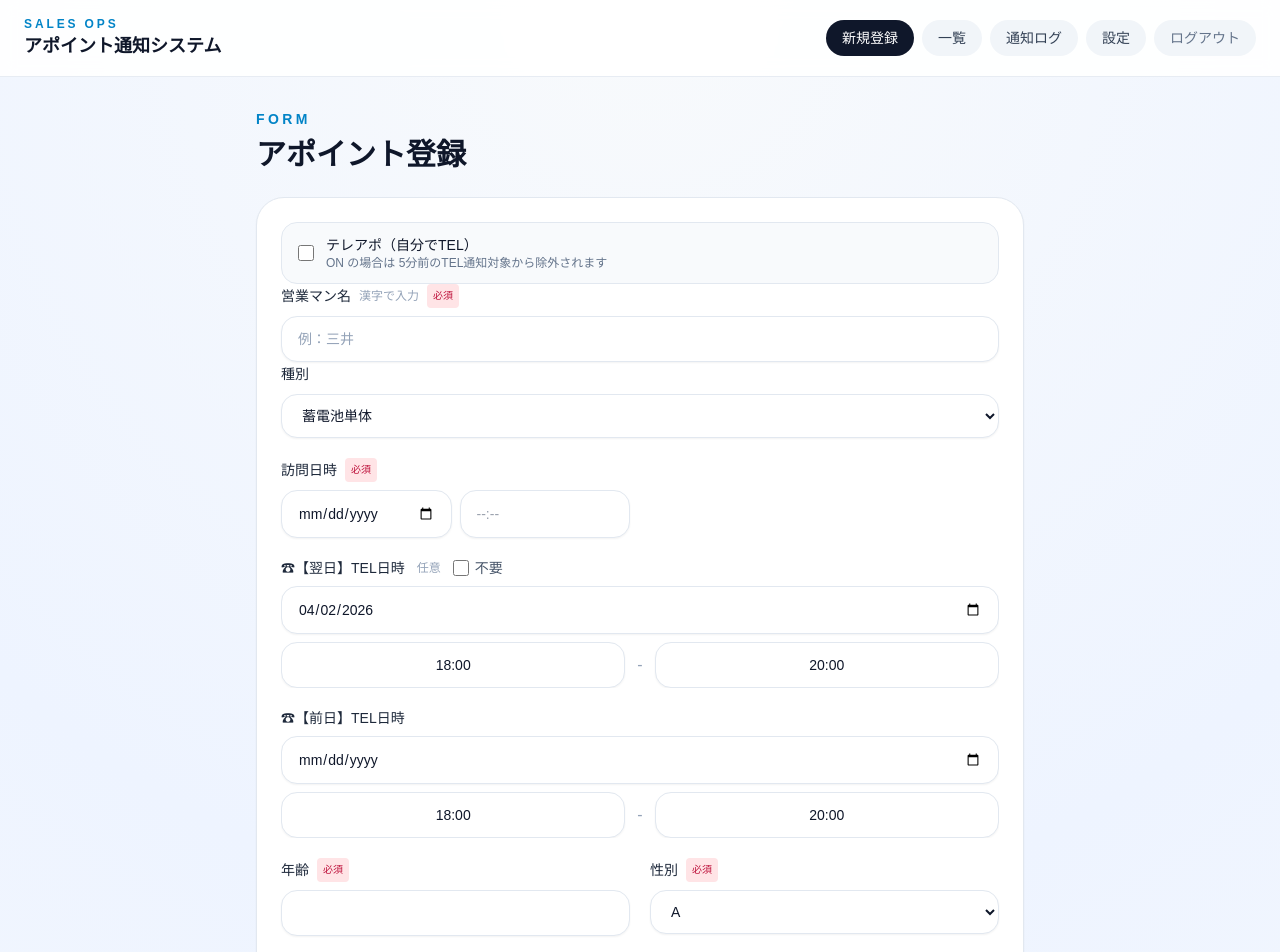
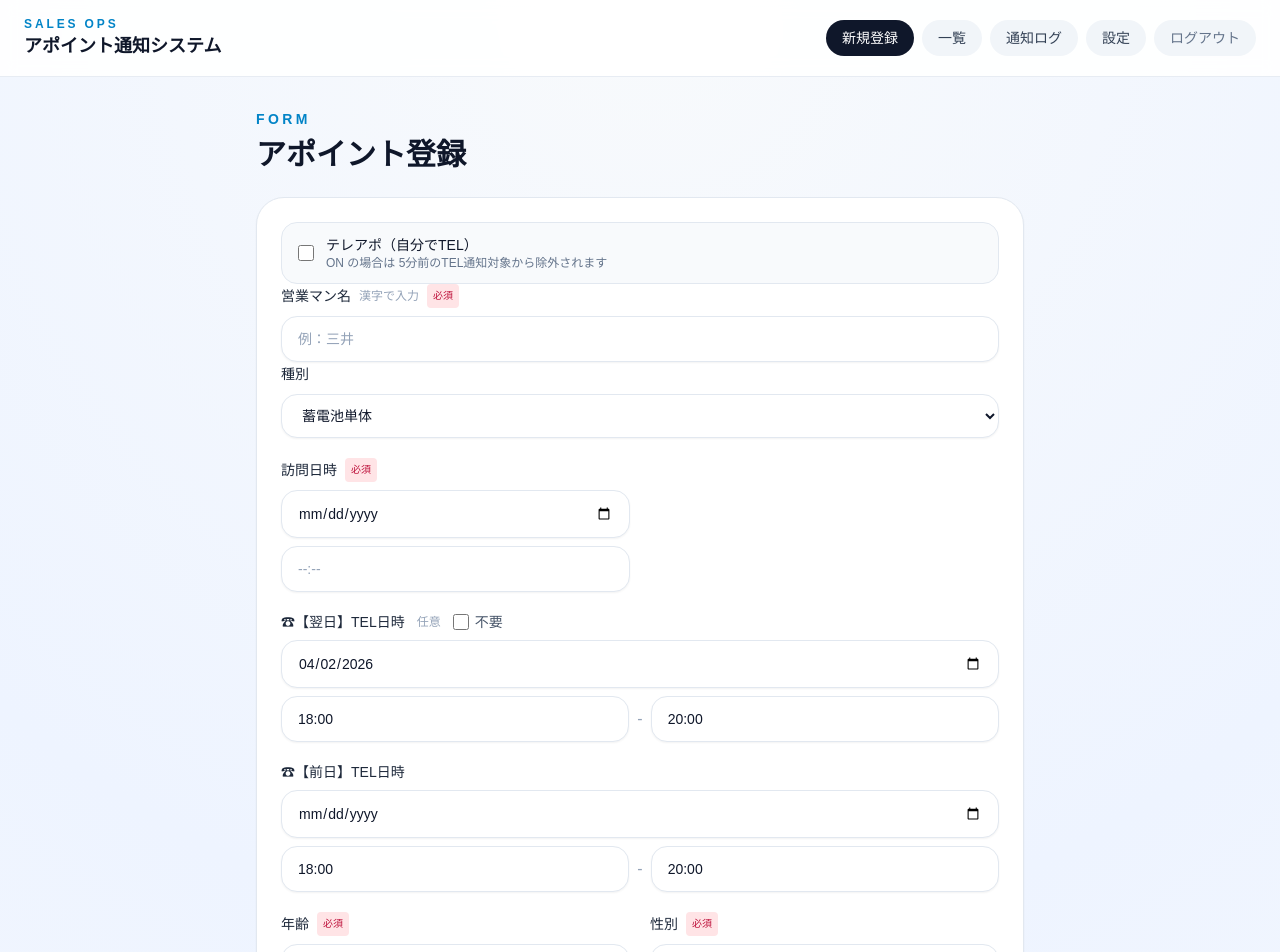
Before and after one commit to kmitsui-bit/bookish-garbanzo, a Next.js app: page /appointments/new in a window 1280 px wide. Shown: the top 952 px of the page. Built offline with nearby package versions, Linux system fonts and the light colour scheme; no server answers.

Commit message:
日時入力欄を縦積み全幅に統一しスマホUIを修正

```diff
--- a/src/components/appointment-form.tsx
+++ b/src/components/appointment-form.tsx
@@ -252,10 +252,10 @@ function addTwoHours(timeStr: string): string {
       <div className="grid gap-5 md:grid-cols-2">
         {/* 訪問日時 */}
         <Field label="訪問日時" required={!values.telAppointment} error={errors.visitAtDateInput?.[0] ?? errors.visitAtTimeInput?.[0]}>
-          <div className="grid min-w-0 grid-cols-2 gap-2">
+          <div className="grid gap-2">
             <input
               type="date"
-              className={dateTimeClass}
+              className={inputClass}
               value={values.visitAtDateInput}
               onChange={(event) =>
                 setValues((prev) => ({
@@ -267,7 +267,7 @@ function addTwoHours(timeStr: string): string {
             />
             <input
               type="text"
-              className={dateTimeClass}
+              className={inputClass}
               inputMode="numeric"
               placeholder="--:--"
               maxLength={5}
@@ -301,20 +301,19 @@ function addTwoHours(timeStr: string): string {
             {errors.telAtDateInput?.[0] && <p className="text-sm text-rose-600">{errors.telAtDateInput[0]}</p>}
             {errors.telAtStartTimeInput?.[0] && <p className="text-sm text-rose-600">{errors.telAtStartTimeInput[0]}</p>}
             {!values.telSkip && (
-              <div className="grid w-full min-w-0 gap-2 overflow-hidden">
+              <div className="grid gap-2">
                 <input
                   type="date"
-                  className={`${dateTimeClass} max-w-full min-w-0`}
+                  className={inputClass}
                   value={values.telAtDateInput}
                   onChange={(event) => setValues((prev) => ({ ...prev, telAtDateInput: event.target.value }))}
                 />
-                <div className="grid w-full min-w-0 grid-cols-[minmax(0,1fr)_auto_minmax(0,1fr)] items-center gap-2">
+                <div className="flex items-center gap-2">
                   <input
                     type="text"
-                    className={`${dateTimeClass} max-w-full min-w-0 text-center`}
+                    className={inputClass}
                     inputMode="numeric"
                     placeholder="--:--"
-                    pattern="[0-9:]*"
                     autoComplete="off"
                     maxLength={5}
                     value={values.telAtStartTimeInput}
@@ -328,13 +327,12 @@ function addTwoHours(timeStr: string): string {
                       }));
                     }}
                   />
-                  <span className="px-1 text-center text-slate-400">-</span>
+                  <span className="shrink-0 text-slate-400">-</span>
                   <input
                     type="text"
-                    className={`${dateTimeClass} max-w-full min-w-0 text-center`}
+                    className={inputClass}
                     inputMode="numeric"
                     placeholder="--:--"
-                    pattern="[0-9:]*"
                     autoComplete="off"
                     maxLength={5}
                     value={values.telAtEndTimeInput}
@@ -357,20 +355,19 @@ function addTwoHours(timeStr: string): string {
         {/* 前日TEL日時 */}
         <div className="md:col-span-2">
           <Field label="☎【前日】TEL日時">
-                    <div className="grid w-full min-w-0 gap-2 overflow-hidden">
+            <div className="grid gap-2">
               <input
                 type="date"
-          className={`${dateTimeClass} max-w-full min-w-0`}
+                className={inputClass}
                 value={values.prevDayTelAtDateInput}
                 onChange={(event) => setValues((prev) => ({ ...prev, prevDayTelAtDateInput: event.target.value }))}
               />
-                      <div className="grid w-full min-w-0 grid-cols-[minmax(0,1fr)_auto_minmax(0,1fr)] items-center gap-2">
+              <div className="flex items-center gap-2">
                 <input
                   type="text"
-                          className={`${dateTimeClass} max-w-full min-w-0 text-center`}
+                  className={inputClass}
                   inputMode="numeric"
                   placeholder="--:--"
-                          pattern="[0-9:]*"
                   autoComplete="off"
                   maxLength={5}
                   value={values.prevDayTelAtStartTimeInput}
@@ -384,13 +381,12 @@ function addTwoHours(timeStr: string): string {
                     }));
                   }}
                 />
-                        <span className="px-1 text-center text-slate-400">-</span>
+                <span className="shrink-0 text-slate-400">-</span>
                 <input
                   type="text"
-                          className={`${dateTimeClass} max-w-full min-w-0 text-center`}
+                  className={inputClass}
                   inputMode="numeric"
                   placeholder="--:--"
-                          pattern="[0-9:]*"
                   autoComplete="off"
                   maxLength={5}
                   value={values.prevDayTelAtEndTimeInput}
```
Lines whose indentation alone changed are shown as unchanged.
